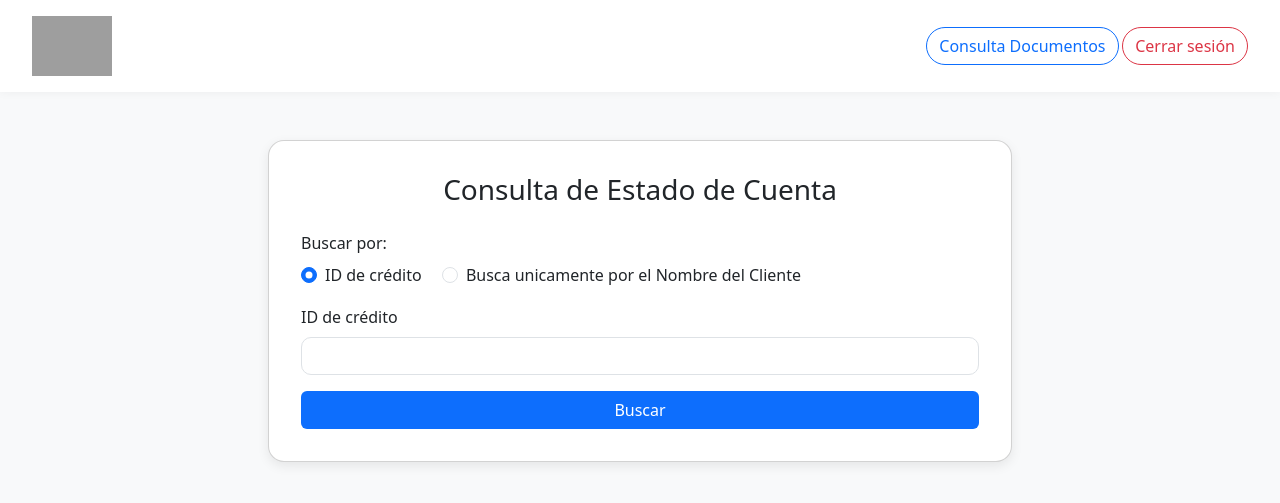
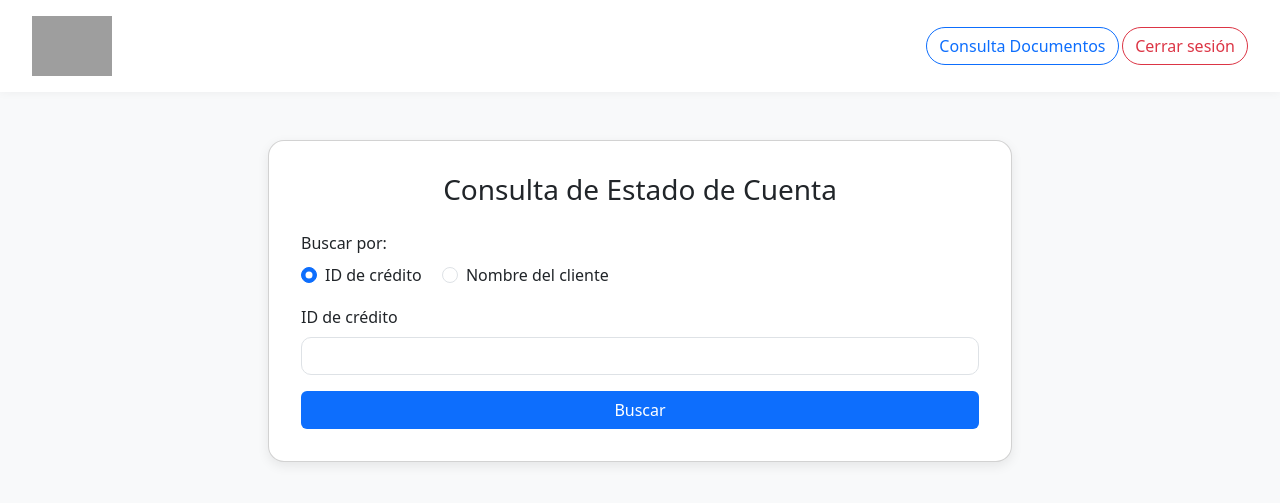
Before and after one commit to JONMAXI/sitio-web-estado-cuenta, a Flask app: page / in a window 1280 px wide. Shown: the top 503 px of the page. Run offline with Flask 3, Linux system fonts and the light colour scheme; the visitor is signed in with stand-in values (Sample User, id 1); grey boxes are pictures that could not be loaded.

Commit message:
Cambios auditorias tablas

```diff
--- a/templates/index.html
+++ b/templates/index.html
@@ -58,13 +58,13 @@
                     <div class="form-check form-check-inline">
                         <input class="form-check-input" type="radio" name="modoBusqueda" id="modoNombre" value="nombre"
                         {% if request.form.modoBusqueda == "nombre" %}checked{% endif %}>
-                        <label class="form-check-label" for="modoNombre">Busca unicamente por el Nombre del Cliente</label>
+                        <label class="form-check-label" for="modoNombre">Nombre del cliente</label>
                     </div>
                 </div>
 
                 <!-- INPUT NOMBRE -->
                 <div class="mb-3" id="divNombre">
-                    <label for="nombre" class="form-label">Nombre del cliente:</label>
+                    <label for="nombre" class="form-label">Busca unicamente por el Nombre del Cliente:</label>
                     <input type="text" class="form-control" name="nombre" id="nombre" value="{{ request.form.nombre or '' }}">
                 </div>
 
```
